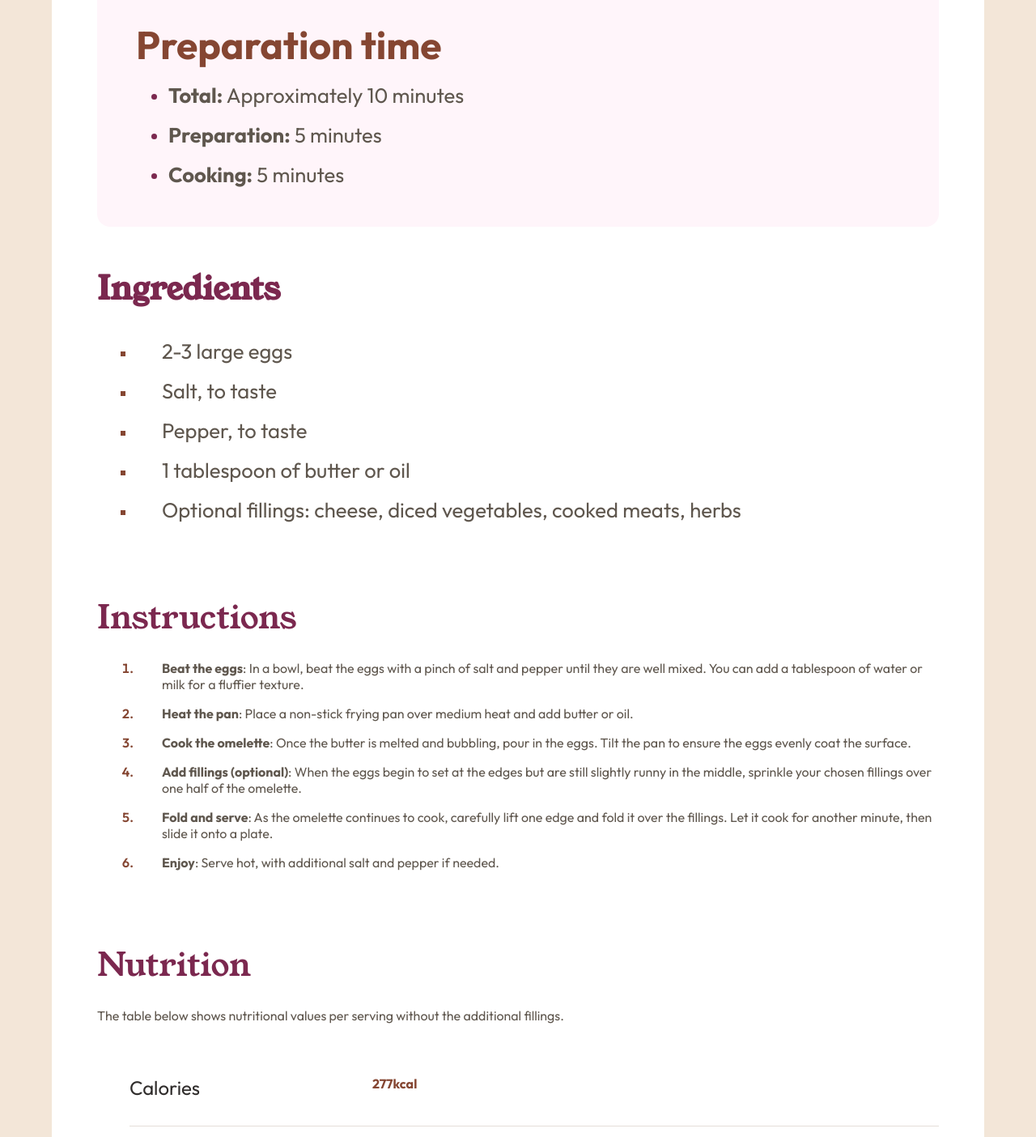
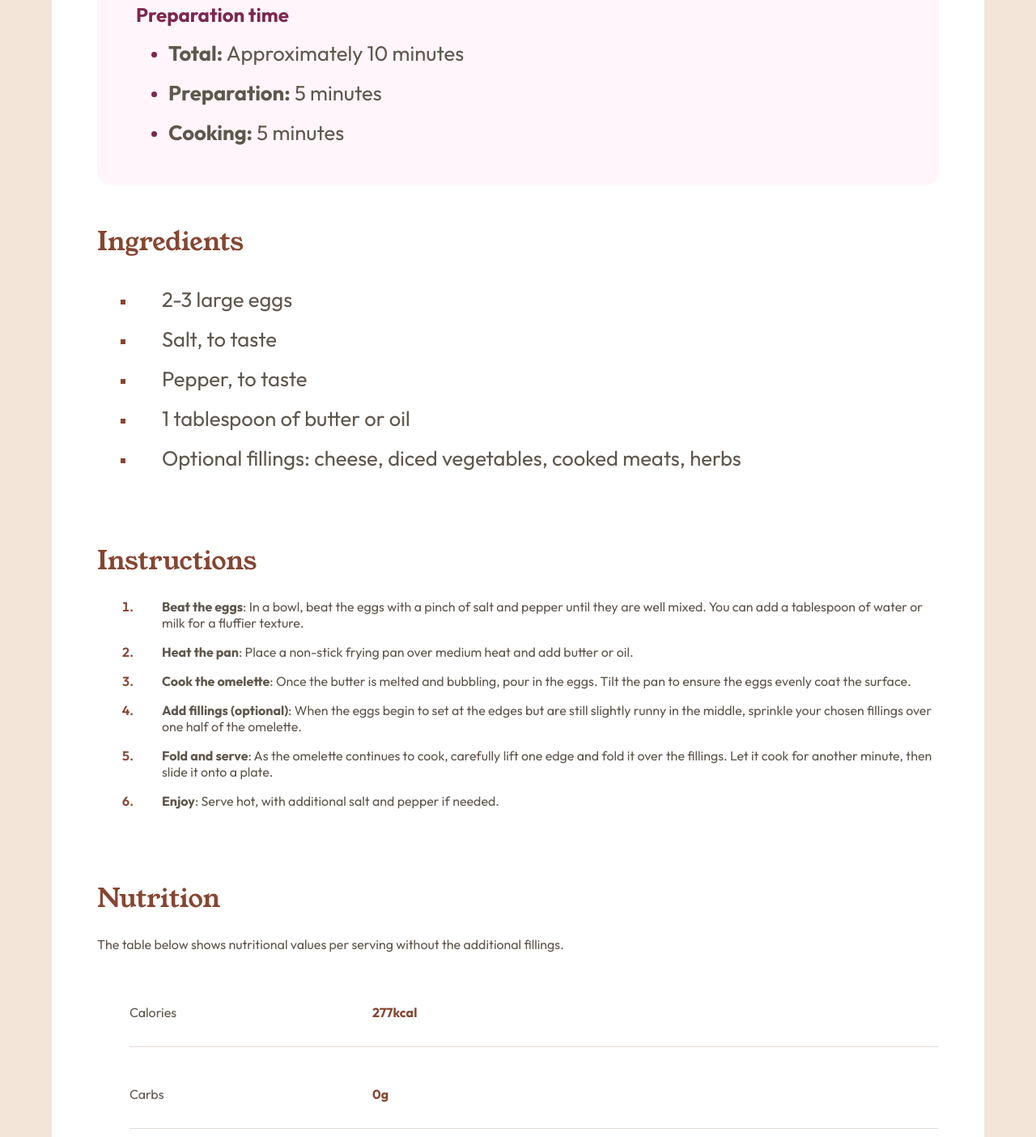
Before and after one commit to robson-haaland/receita, a plain HTML site: page index.html in a window 1280 px wide. Shown: the part 910-2314 px from the top of the page at 81% size. Drawn offline with Linux system fonts and the light colour scheme.

Commit message:
Add files via upload

```diff
--- a/styles.css
+++ b/styles.css
@@ -66,7 +66,7 @@ body{
 }
 
 .hero h1 {
-    font-size: 3.5rem;
+    font-size: 2.5rem;
     font-weight: 400;
     color: var(--stone-900-color);
 
@@ -92,8 +92,8 @@ body{
 }
 
 .hero article h2 {
-    font-size: 3rem;
-    color: var(--primary-color-1);
+    font-size: 1.5rem;
+    color: var(--primary-color-2);
     font-family: "Outfit", sans-serif;
     font-weight: 700;
 }
@@ -126,8 +126,9 @@ main section p {
 
 .ingredients h2 {
     margin-bottom: 2rem;
-    font-size: 2.5rem;
-    font-weight: 600;
+    font-size: 2rem;
+    font-weight: 300;
+    color: var(--primary-color-1);
 }
 
 .ingredients li {
@@ -154,13 +155,15 @@ main section p {
 }
 
 .instructions h2 {
-    font-size: 2.5rem;
+    font-size: 2rem;
     margin-bottom: 1.5rem;
+    color: var(--primary-color-1);
 }
 
 .nutrition h2 {
-    font-size: 2.5rem;
+    font-size: 2rem;
     margin-bottom: 1.5rem;
+    color: var(--primary-color-1);
 }
 
 .nutrition p {
@@ -180,10 +183,10 @@ main section p {
 }
 
 .nutrition h3 {
-    font-size: 1.5rem;
+    font-size: 1rem;
     font-weight: 400;
     width: 30%;
-    color: var(--stone-900-color);
+    color: var(--stone-400-color);
 }
 
 .nutrition span {
```
Also changed, not shown: index.html (line endings or trailing spaces), 2 other files.
